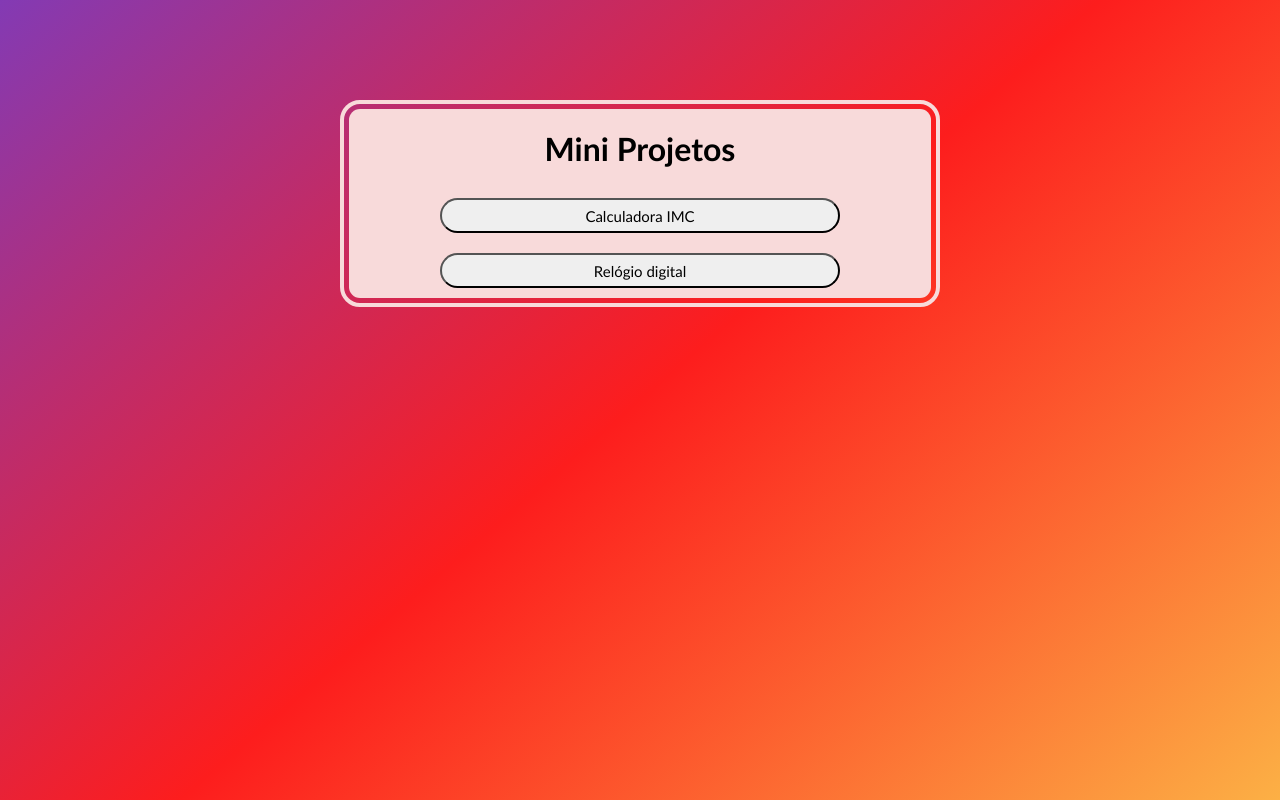
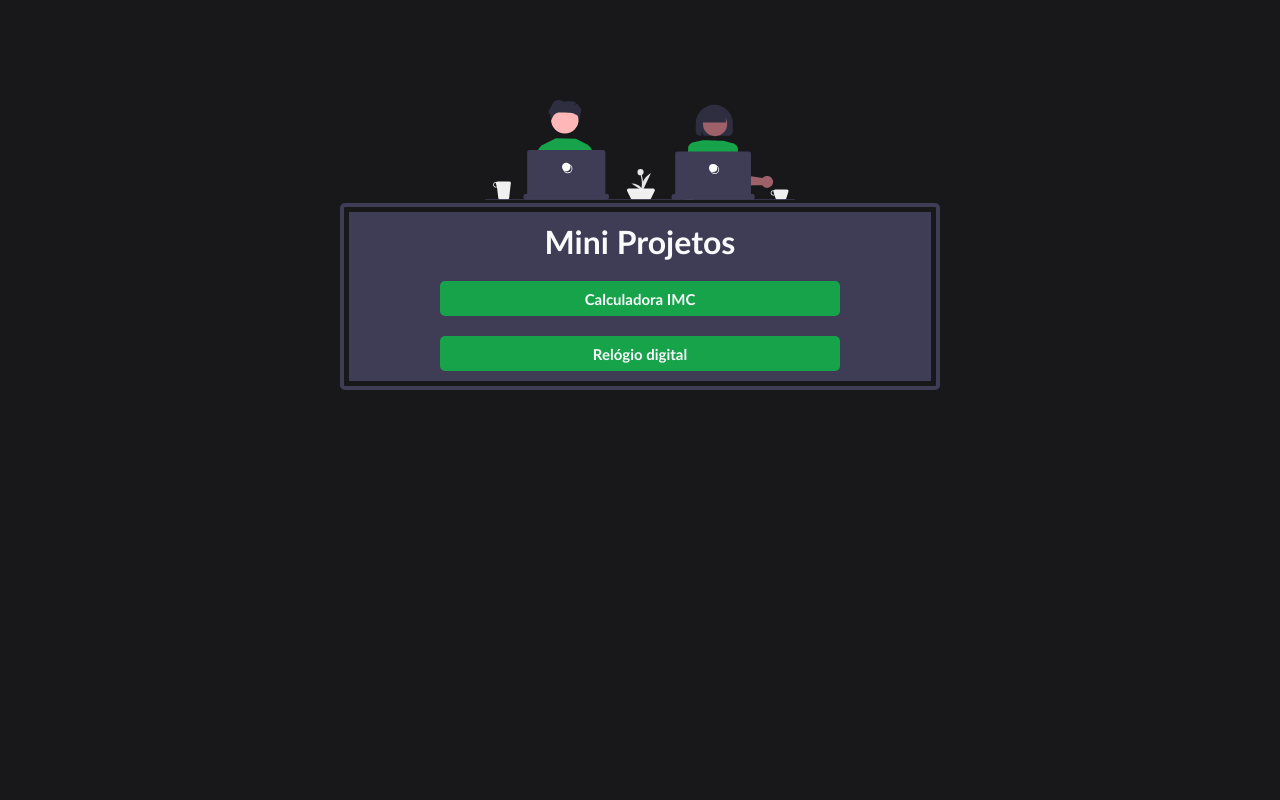
Before and after one commit to fatimadachari/mini-projetos, a React (Create React App) app: page / in a window 1280 px wide. Built offline with nearby package versions, Linux system fonts and the light colour scheme.

Commit message:
mudança no estilo

```diff
--- a/src/App.css
+++ b/src/App.css
@@ -1,5 +1,6 @@
 .Home {
-    background: linear-gradient(139deg, rgba(131, 58, 180, 1) 0%, rgba(253, 29, 29, 1) 50%, rgba(252, 176, 69, 1) 100%);
+    /*background: linear-gradient(139deg, rgba(131, 58, 180, 1) 0%, rgba(253, 29, 29, 1) 50%, rgba(252, 176, 69, 1) 100%);*/
+    background-color: #18181b;
     height: 100vh;
     text-align: center;
     align-items: center;
@@ -7,26 +8,36 @@
     padding: 100px;
 }
 
+.Home img{
+    height: 100px;
+}
 .Container {
-    background-color: rgb(248, 218, 218);
+    background-color: #3F3D56;
     width: 600px;
     height: auto;
-    border-radius: 20px;
+    border-radius: 5px;
     margin: auto;
-    border: 4px solid rgb(248, 218, 218);
+    border: 4px solid #3F3D56;
     padding: 5px;
     background-clip: content-box;
 }
 
 .Container h1{
-    margin: 20px;
+    margin: 10px;
+    color: #f8fafc;
+
 }
 
 .Container button{
     width: 400px;
     height: 35px;
-    border-radius: 20px;
-    cursor: pointer;
     font-size: 15px;
     margin: 10px;
+    border: none;
+    font-weight: bold;
+    background-color: #16a34a;
+    color: #f8fafc;
+    padding: 0.5rem 0;
+    border-radius: 5px;
+    cursor: pointer;
 }
--- a/src/pages/Home.jsx
+++ b/src/pages/Home.jsx
@@ -1,9 +1,12 @@
 import React from "react";
 import '../App.css';
 import { Link } from "react-router-dom";
+import imagem from './images/imagem.svg';
+
 function Home() {
   return (
     <div className="Home">
+      <img src={imagem} alt="" />
       <div className="Container">
         <h1>Mini Projetos</h1>
         <Link to="calculadora-imc"><button>Calculadora IMC</button></Link>
--- a/src/projetos/relogio-digital/style.css
+++ b/src/projetos/relogio-digital/style.css
@@ -2,7 +2,9 @@
 
 .RelogioDigital{
     height: 100vh;
-    background: url(https://images.unsplash.com/photo-1494500764479-0c8f2919a3d8?crop=entropy&cs=tinysrgb&fit=crop&fm=jpg&h=900&ixid=MnwxfDB8MXxyYW5kb218MHx8bGFuZHNjYXBlfHx8fHx8MTY4ODE0MTY5MA&ixlib=rb-4.0.3&q=80&utm_campaign=api-credit&utm_medium=referral&utm_source=unsplash_source&w=1600);
+    /*background: url(https://images.unsplash.com/photo-1494500764479-0c8f2919a3d8?crop=entropy&cs=tinysrgb&fit=crop&fm=jpg&h=900&ixid=MnwxfDB8MXxyYW5kb218MHx8bGFuZHNjYXBlfHx8fHx8MTY4ODE0MTY5MA&ixlib=rb-4.0.3&q=80&utm_campaign=api-credit&utm_medium=referral&utm_source=unsplash_source&w=1600);*/
+    background: linear-gradient(139deg, rgba(24,24,27,1) 3%, rgba(14,65,33,1) 50%, rgba(22,163,74,1) 86%);
+
     display: flex;
     align-items: center;
     justify-content: center;
```
Also changed, not shown: src/pages/images/imagem.svg (added).
